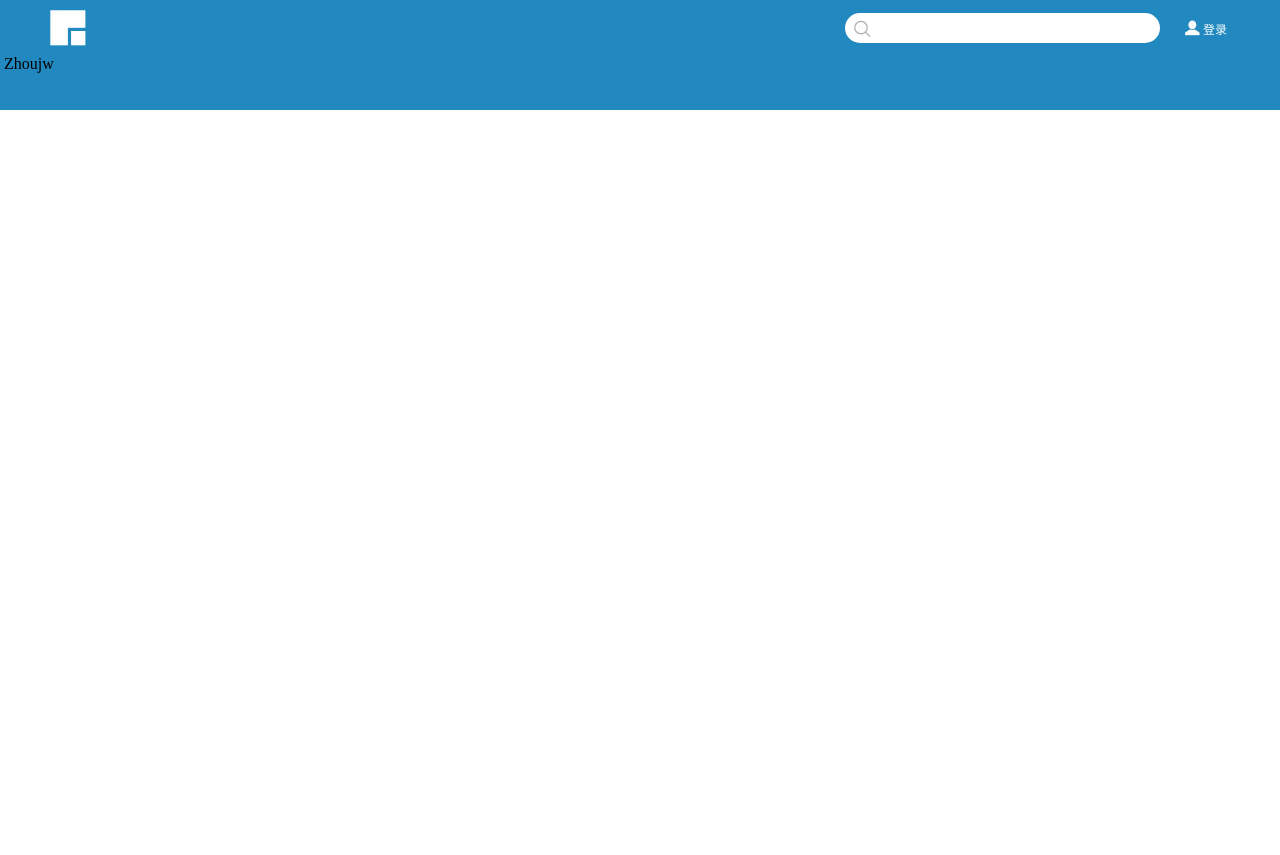
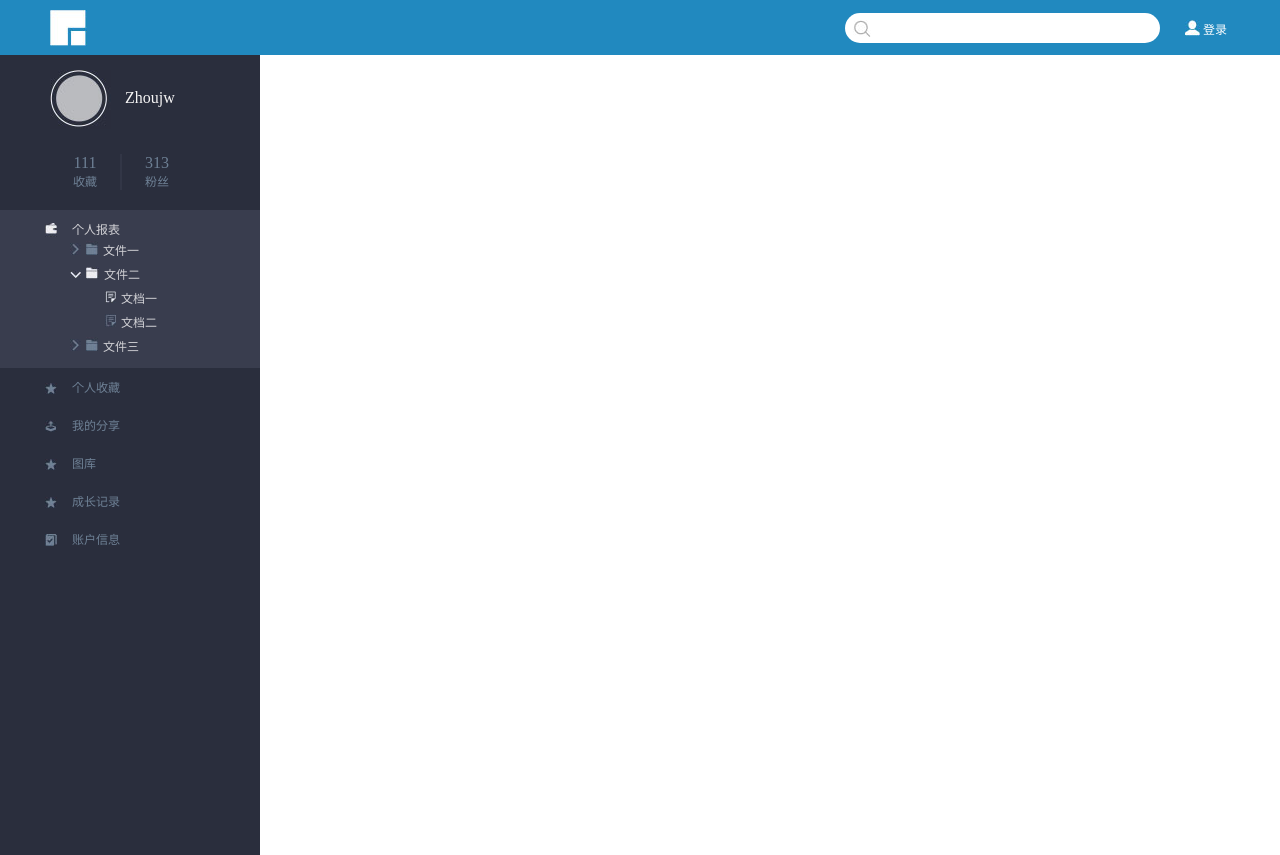
Before and after one commit to bdSpring/zhou-task01, a plain HTML site: page 9/index.html in a window 1280 px wide. Before the commit the page ends 800 px from the top, so only its background shows below. Drawn offline with Linux system fonts and the light colour scheme.

Commit message:
更新任务九

```diff
--- a/9/css/style.css
+++ b/9/css/style.css
@@ -11,10 +11,14 @@ h4,
 p,
 a,
 ul,
+li,
 textarea,
 input {
 	margin: 0;
 	padding: 0;
+}
+ul {
+	list-style-type: none;
 }
 .clearfix:after {
 	content: ".";
@@ -25,6 +29,9 @@ input {
 }
 .clearfix {
 	*zoom:1;
+}
+html,body {
+	height: 100%;
 }
 /*************头部样式*************/
 header {
@@ -77,3 +84,89 @@ header {
 	background: url(../img/user.jpg) no-repeat ;
 }
 /*************侧边栏样式*************/
+.container {
+	height: 100%;
+}
+aside {
+	width: 260px;
+	height: 100%;
+	background-color: #2A2E3D;
+}
+.aside-header {
+	padding-top: 15px;
+	padding-left: 50px;
+	padding-right: 50px;
+}
+.aside-header .avatar {
+	margin-right: 10px;
+	vertical-align: middle;
+	font-size: 0;
+}
+.aside-header .nick {
+	display: inline-block;
+	margin-bottom: 20px;
+	font-size: 16px;
+	font-family: "黑体";
+	color: #f6f5f5;
+}
+.user-data {
+	margin-top: 25px;
+}
+.user-data li {
+	float: left;
+	width: 70px;
+	text-align: center;
+}
+.user-data li:first-child {
+	border-right: 2px solid #323646;
+}
+.user-data .field {
+	display: block;
+	font-size: 12px;
+	font-family: "宋体";
+	color: #6e8095;
+}
+.user-data .num {
+	display: block;
+	font-size: 16px;
+	font-family: "黑体";
+	color: #6e8095;
+}
+.menu {
+	margin-top: 20px;
+
+}
+.menu li {
+	padding-top: 3px;
+	padding-bottom: 3px;
+}
+.menu > li {
+	padding-top: 10px;
+	padding-left: 45px;
+	padding-bottom: 10px;
+}
+.menu li img {
+	margin-right: 5px;
+}
+.menu > li > img {
+	vertical-align: middle;
+	margin-right: 15px;
+}
+.menu li a {
+	font-size: 12px;
+	font-family: "黑体";
+	color: #6e8095;
+	text-decoration: none;
+}
+.menu .active {
+	background-color: #393D4E;
+}
+.menu .active a {
+	color: #D2D2D6;
+}
+.menu > li > ul {
+	padding-left: 25px;
+}
+.menu > li > ul > ul {
+	padding-left: 35px;
+}
--- a/9/index.html
+++ b/9/index.html
@@ -15,16 +15,42 @@
 	</header>
 	<div class="container">
 		<aside>
-			<header>
-				<img src="" alt=""> <span>Zhoujw</span>
+			<div class="aside-header">
+				<img src="img/avatar.jpg" alt="头像" class="avatar"> <span class="nick">Zhoujw</span>
+				<ul class="user-data clearfix">
+					<li>
+						<span class="num">111</span>
+						<span class="field">收藏</span>
+					</li>
+					<li>
+						<span class="num">313</span>
+				 		<span class="field">粉丝</span>
+					</li>
+				</ul>
+			</div>
 
-			</header>
-			<ul>
-				<li><a href=""></a></li>
-				<li><a href=""></a></li>
-				<li><a href=""></a></li>
-				<li><a href=""></a></li>
-				<li><a href=""></a></li>
+			<ul class="menu">
+				<li class="active">
+					<img src="img/form.jpg" alt=""><a href="">个人报表</a>
+					<ul>
+						<li><img src="img/arrow_off.jpg" alt=""><img src="img/file.jpg" alt=""><a href="">文件一</a></li>
+					</ul>
+					<ul>
+						<li><img src="img/arrow_on.jpg" alt=""><img src="img/file_on.jpg" alt=""><a href="">文件二</a></li>
+						<ul>
+							<li><img src="img/doc_click.jpg" alt=""><a href="">文档一</a></li>
+							<li><img src="img/doc.jpg" alt=""><a href="">文档二</a></li>
+						</ul>
+					</ul>
+					<ul>
+						<li><img src="img/arrow_off.jpg" alt=""><img src="img/file.jpg" alt=""><a href="">文件三</a></li>
+					</ul>
+				</li>
+				<li><img src="img/collect.jpg" alt=""><a href="">个人收藏</a></li>
+				<li><img src="img/share.jpg" alt=""><a href="">我的分享</a></li>
+				<li><img src="img/collect.jpg" alt=""><a href="">图库</a></li>
+				<li><img src="img/collect.jpg" alt=""><a href="">成长记录</a></li>
+				<li><img src="img/account.jpg" alt=""><a href="">账户信息</a></li>
 			</ul>
 		</aside>
 	</div>
```
Also changed, not shown: 9/img/account.jpg (renamed from 9/img/task9_37.jpg), 9/img/arrow_off.jpg (added), 9/img/arrow_on.jpg (added), 9/img/avatar.jpg (renamed from 9/img/task9_15.jpg), 9/img/collect.jpg (renamed from 9/img/task9_33.jpg), 9/img/doc.jpg (added), 9/img/doc_click.jpg (added), 9/img/file.jpg (renamed from 9/img/task9_25.jpg), 9/img/file_on.jpg (added), 9/img/form.jpg (renamed from 9/img/task9_21.jpg), 9/img/share.jpg (renamed from 9/img/task9_35.jpg), 9/img/task9_30.jpg (deleted).
